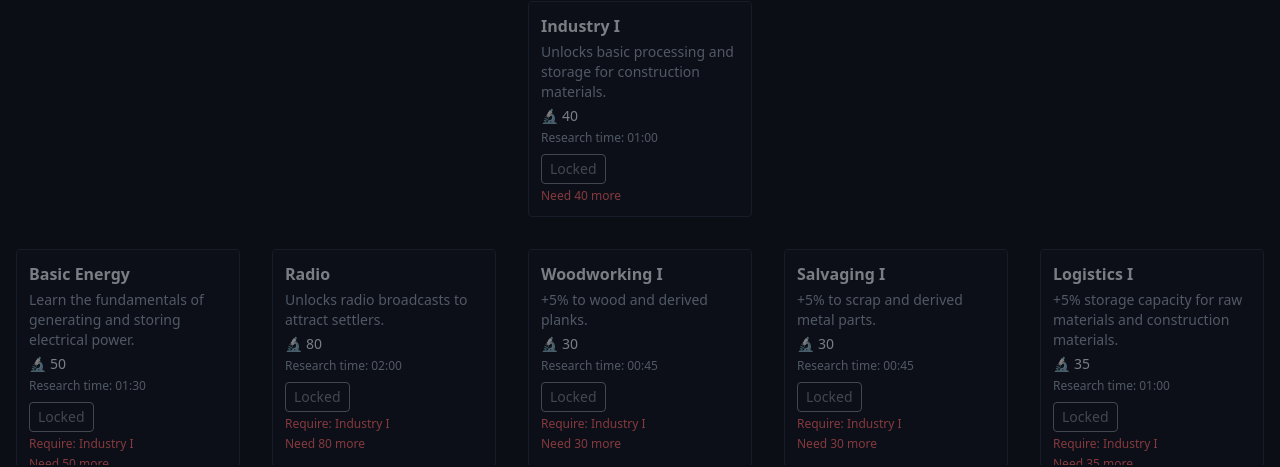
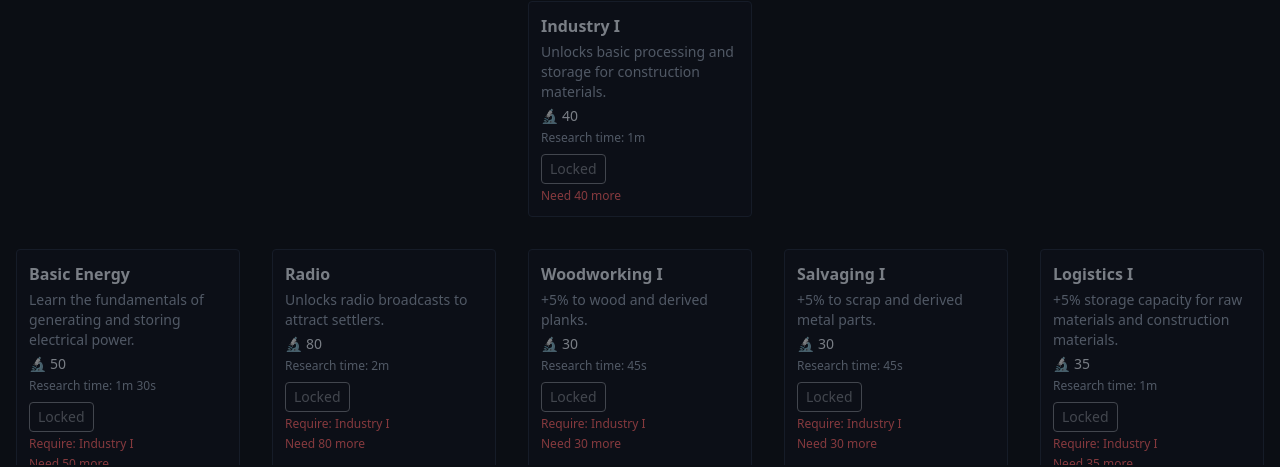
Before and after one commit to mikisz/apocalypse-idle, a React (Vite) app: page / in a window 1280 px wide. Both pictures are taken after a click on the button "Research". Shown: the part 160-627 px from the top of the page. Built offline with nearby package versions, Linux system fonts and the light colour scheme.

Commit message:
refactor: extract shared time formatter

```diff
--- a/src/components/OfflineProgressModal.jsx
+++ b/src/components/OfflineProgressModal.jsx
@@ -1,15 +1,5 @@
 import { useGame } from '../state/useGame.js';
-
-function formatTime(seconds) {
-  const h = Math.floor(seconds / 3600);
-  const m = Math.floor((seconds % 3600) / 60);
-  const s = seconds % 60;
-  const parts = [];
-  if (h) parts.push(`${h}h`);
-  if (m) parts.push(`${m}m`);
-  if (s || parts.length === 0) parts.push(`${s}s`);
-  return parts.join(' ');
-}
+import { formatTime } from '../utils/time.js';
 
 export default function OfflineProgressModal() {
   const { state, dismissOfflineModal } = useGame();
--- /dev/null
+++ b/src/utils/time.js
@@ -0,0 +1,10 @@
+export function formatTime(seconds) {
+  const h = Math.floor(seconds / 3600);
+  const m = Math.floor((seconds % 3600) / 60);
+  const s = Math.floor(seconds % 60);
+  const parts = [];
+  if (h) parts.push(`${h}h`);
+  if (m) parts.push(`${m}m`);
+  if (s || parts.length === 0) parts.push(`${s}s`);
+  return parts.join(' ');
+}
--- a/src/views/ResearchView.jsx
+++ b/src/views/ResearchView.jsx
@@ -1,12 +1,7 @@
 import { useGame } from '../state/useGame.js';
 import ResearchTree from './research/ResearchTree.jsx';
 import { RESEARCH_MAP } from '../data/research.js';
-
-function formatTime(seconds) {
-  const m = Math.floor(seconds / 60);
-  const s = Math.floor(seconds % 60);
-  return `${String(m).padStart(2, '0')}:${String(s).padStart(2, '0')}`;
-}
+import { formatTime } from '../utils/time.js';
 
 export default function ResearchView() {
   const { state, beginResearch, abortResearch } = useGame();
--- a/src/views/research/ResearchNode.jsx
+++ b/src/views/research/ResearchNode.jsx
@@ -3,12 +3,7 @@ import { RESEARCH_MAP } from '../../data/research.js';
 import { RESOURCES } from '../../data/resources.js';
 import { BUILDING_MAP } from '../../data/buildings.js';
 import { formatAmount } from '../../utils/format.js';
-
-function formatTime(seconds) {
-  const m = Math.floor(seconds / 60);
-  const s = Math.floor(seconds % 60);
-  return `${String(m).padStart(2, '0')}:${String(s).padStart(2, '0')}`;
-}
+import { formatTime } from '../../utils/time.js';
 
 function buildTooltip(node) {
   const lines = [];
```
Also changed, not shown: 1 other file (tests, documents, lock files or other folders).
